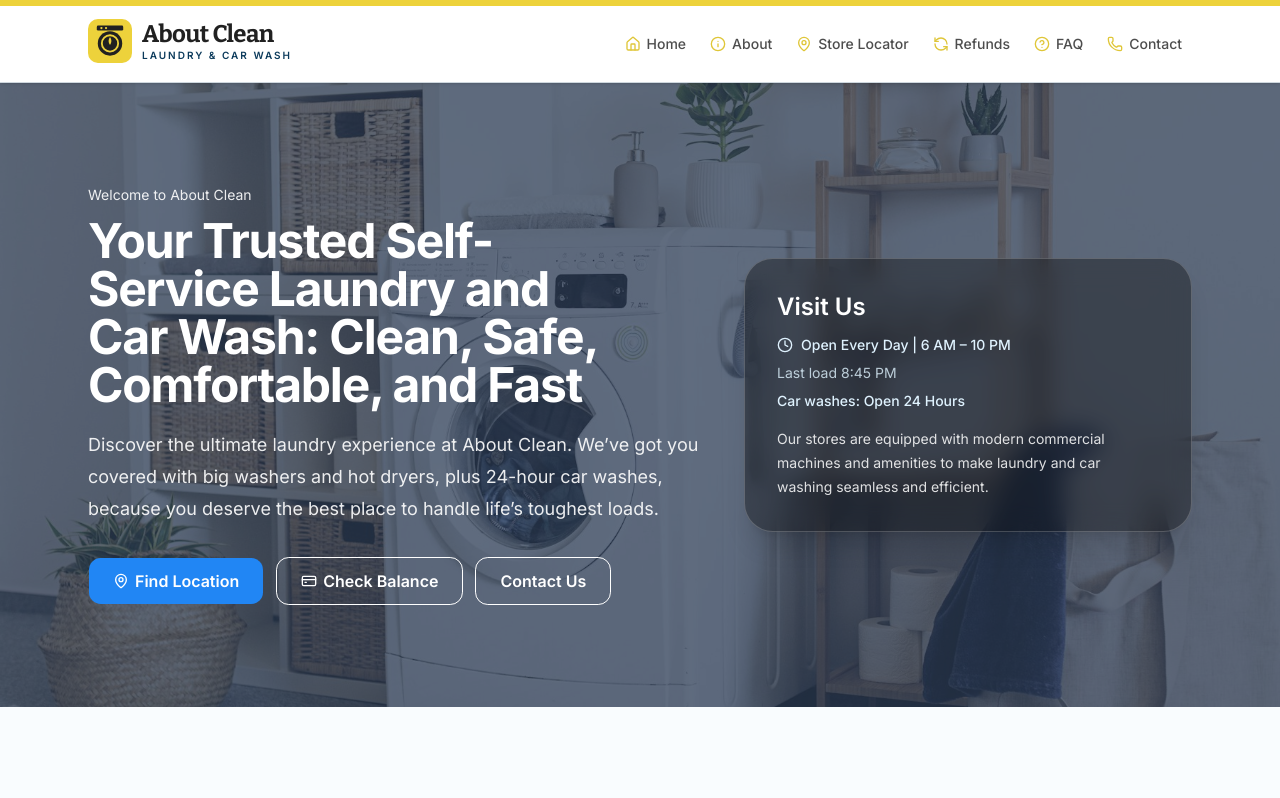
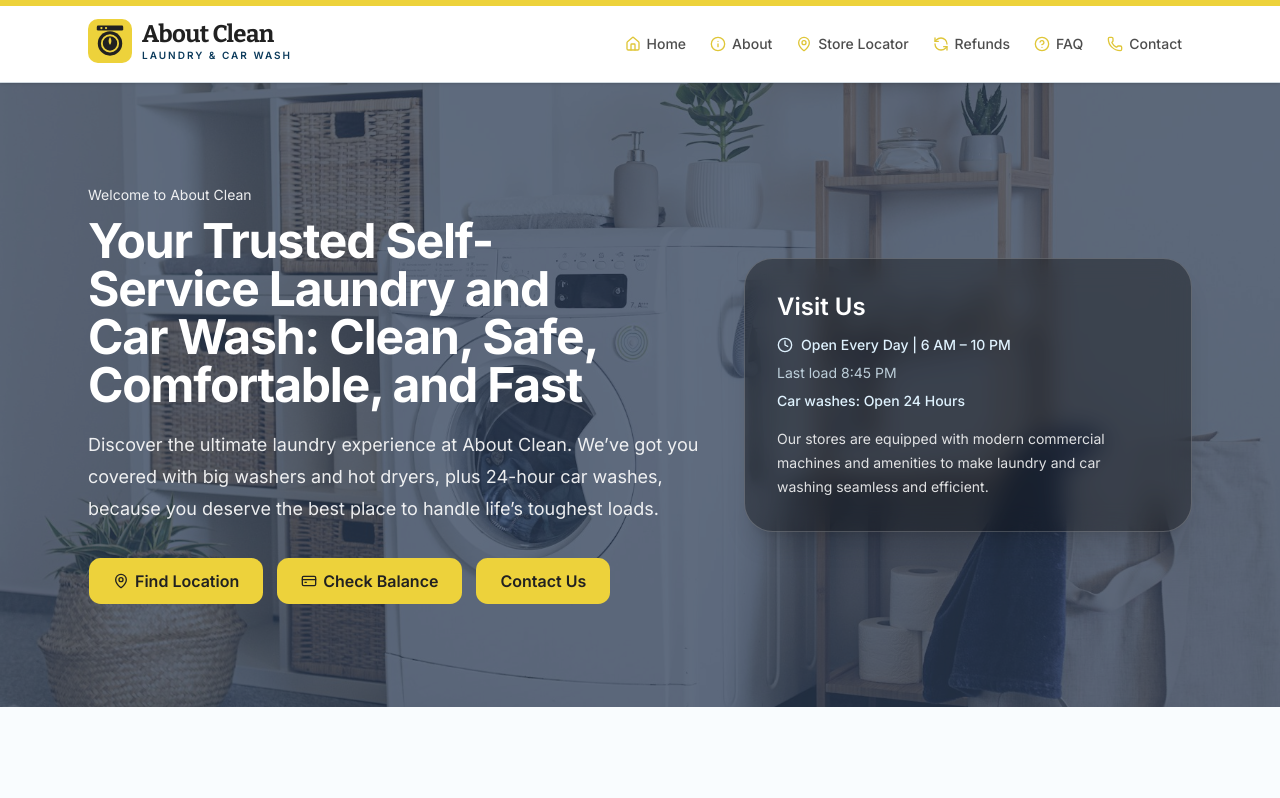
Before and after one commit to Kafie1985/About-Clean-Website, a Next.js app: page / in a window 1280 px wide. Shown: the top 798 px of the page. Built offline with nearby package versions, Linux system fonts and the light colour scheme.

Commit message:
Use brand gold for site buttons
Switch primary, outline, form, header, locator, and CTA buttons to
the About Clean yellow so they match the logo and header accents.

Co-authored-by: 85.andrewsmith <85.andrewsmith@gmail.com>

```diff
--- a/src/app/page.tsx
+++ b/src/app/page.tsx
@@ -45,23 +45,21 @@ export default function HomePage() {
             <div className="mt-8 flex flex-wrap gap-3">
               <Button
                 render={<Link href="/locations" />}
-                className="h-12 rounded-md bg-primary px-6 text-base font-semibold text-white hover:bg-primary/90"
+                className="h-12 rounded-md px-6 text-base font-semibold"
               >
                 <MapPinIcon />
                 Find Location
               </Button>
               <Button
-                variant="outline"
                 render={<Link href="/balance" />}
-                className="h-12 rounded-md border-white bg-transparent px-6 text-base font-semibold text-white hover:bg-white/10"
+                className="h-12 rounded-md px-6 text-base font-semibold"
               >
                 <CreditCardIcon />
                 Check Balance
               </Button>
               <Button
-                variant="outline"
                 render={<Link href="/contact" />}
-                className="h-12 rounded-md border-white bg-transparent px-6 text-base font-semibold text-white hover:bg-white/10"
+                className="h-12 rounded-md px-6 text-base font-semibold"
               >
                 Contact Us
               </Button>
--- a/src/components/inquiry-form.tsx
+++ b/src/components/inquiry-form.tsx
@@ -35,7 +35,7 @@ export function InquiryForm({
         </p>
         <a
           href={site.emailHref}
-          className="mt-5 inline-flex h-10 items-center rounded-full bg-primary px-5 text-sm font-medium text-primary-foreground hover:bg-primary/80"
+          className="mt-5 inline-flex h-10 items-center rounded-full bg-brand-gold px-5 text-sm font-medium text-brand-ink hover:bg-brand-gold-deep"
         >
           Email {site.email}
         </a>
@@ -105,7 +105,7 @@ export function InquiryForm({
       </label>
       <button
         type="submit"
-        className="inline-flex h-11 items-center rounded-full bg-primary px-6 text-sm font-medium text-primary-foreground hover:bg-primary/80"
+        className="inline-flex h-11 items-center rounded-full bg-brand-gold px-6 text-sm font-medium text-brand-ink hover:bg-brand-gold-deep"
       >
         {kind === "refund" ? "Submit refund request" : "Send message"}
       </button>
--- a/src/components/location-directory.tsx
+++ b/src/components/location-directory.tsx
@@ -100,7 +100,7 @@ export function LocationDirectory() {
           <Button
             type="button"
             onClick={useMyLocation}
-            className="h-11 rounded-md bg-sky-300 px-4 text-[#0b3a5b] hover:bg-sky-200"
+            className="h-11 rounded-md bg-brand-gold px-4 text-brand-ink hover:bg-brand-gold-deep"
           >
             <LocateFixedIcon />
             Use My Location
--- a/src/components/sections.tsx
+++ b/src/components/sections.tsx
@@ -122,13 +122,13 @@ export function CtaBanner() {
         <div className="flex flex-wrap gap-3">
           <Link
             href="/contact"
-            className="inline-flex h-11 items-center rounded-full bg-white px-5 text-sm font-semibold text-[#0b3a5b] hover:bg-sky-100"
+            className="inline-flex h-11 items-center rounded-full bg-brand-gold px-5 text-sm font-semibold text-brand-ink hover:bg-brand-gold-deep"
           >
             Contact us
           </Link>
           <Link
             href="/refunds"
-            className="inline-flex h-11 items-center rounded-full border border-white/30 px-5 text-sm font-semibold text-white hover:bg-white/10"
+            className="inline-flex h-11 items-center rounded-full border border-brand-gold px-5 text-sm font-semibold text-brand-gold hover:bg-brand-gold hover:text-brand-ink"
           >
             Request a refund
           </Link>
--- a/src/components/site-header.tsx
+++ b/src/components/site-header.tsx
@@ -76,9 +76,9 @@ export function SiteHeader() {
           })}
           <a
             href={site.phoneHref}
-            className="mt-3 inline-flex h-11 items-center justify-center gap-2 rounded-md bg-brand-navy px-4 text-sm font-medium text-white hover:bg-brand-navy/90"
+            className="mt-3 inline-flex h-11 items-center justify-center gap-2 rounded-md bg-brand-gold px-4 text-sm font-medium text-brand-ink hover:bg-brand-gold-deep"
           >
-            <PhoneIcon className="size-4 text-brand-gold" />
+            <PhoneIcon className="size-4" />
             Call {site.phone}
           </a>
         </div>
--- a/src/components/ui/button.tsx
+++ b/src/components/ui/button.tsx
@@ -7,16 +7,17 @@ const buttonVariants = cva(
   {
     variants: {
       variant: {
-        default: "bg-primary text-primary-foreground hover:bg-primary/80",
+        default:
+          "bg-brand-gold text-brand-ink hover:bg-brand-gold-deep",
         outline:
-          "border-border bg-background hover:bg-muted hover:text-foreground aria-expanded:bg-muted aria-expanded:text-foreground dark:border-input dark:bg-input/30 dark:hover:bg-input/50",
+          "border-brand-gold/80 bg-white text-brand-ink hover:bg-brand-gold/20 hover:text-brand-ink aria-expanded:bg-brand-gold/20 aria-expanded:text-brand-ink dark:border-brand-gold dark:bg-input/30 dark:hover:bg-brand-gold/20",
         secondary:
           "bg-secondary text-secondary-foreground hover:bg-[color-mix(in_oklch,var(--secondary),var(--foreground)_5%)] aria-expanded:bg-secondary aria-expanded:text-secondary-foreground",
         ghost:
           "hover:bg-muted hover:text-foreground aria-expanded:bg-muted aria-expanded:text-foreground dark:hover:bg-muted/50",
         destructive:
           "bg-destructive/10 text-destructive hover:bg-destructive/20 focus-visible:border-destructive/40 focus-visible:ring-destructive/20 dark:bg-destructive/20 dark:hover:bg-destructive/30 dark:focus-visible:ring-destructive/40",
-        link: "text-primary underline-offset-4 hover:underline",
+        link: "text-brand-navy underline-offset-4 hover:text-brand-gold-deep hover:underline",
       },
       size: {
         default:
```
